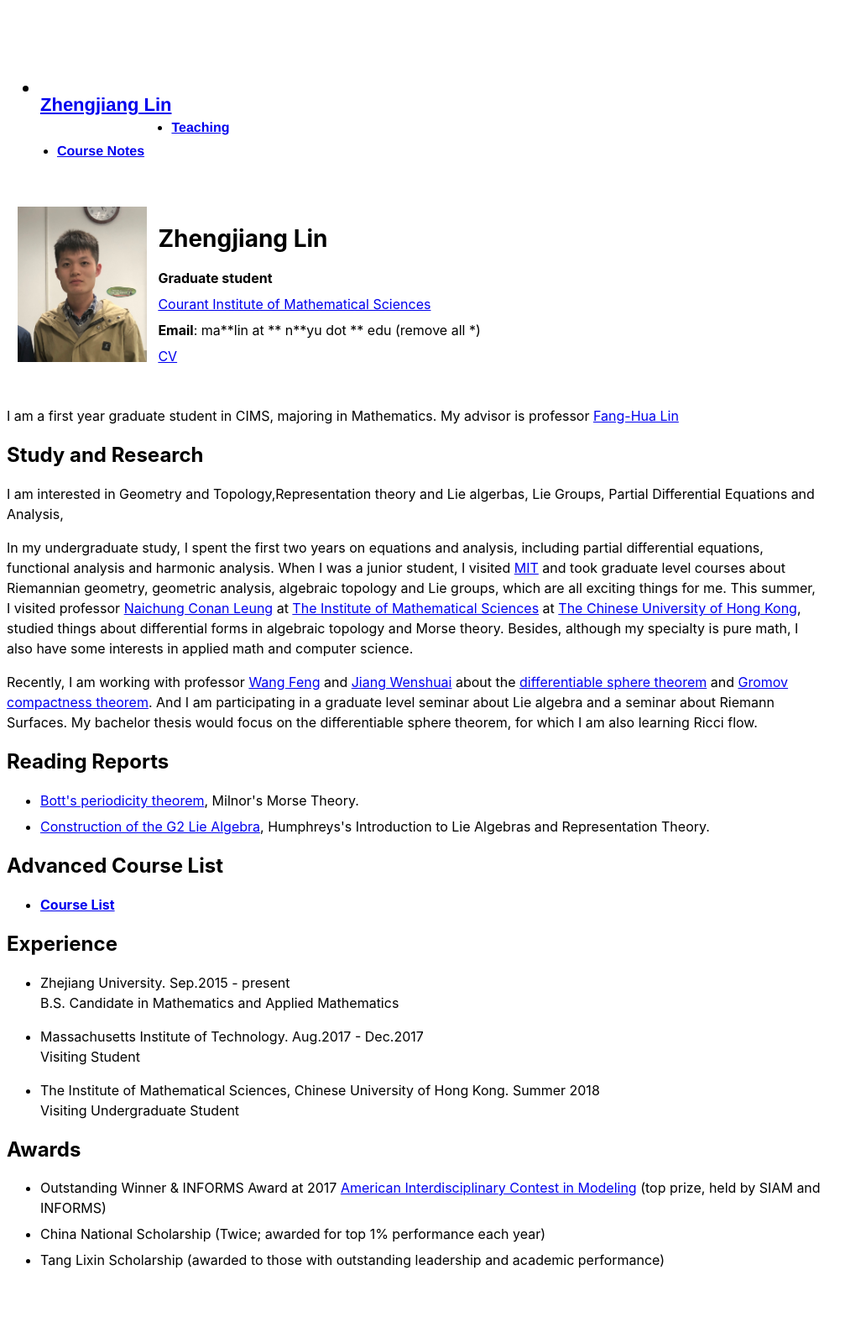
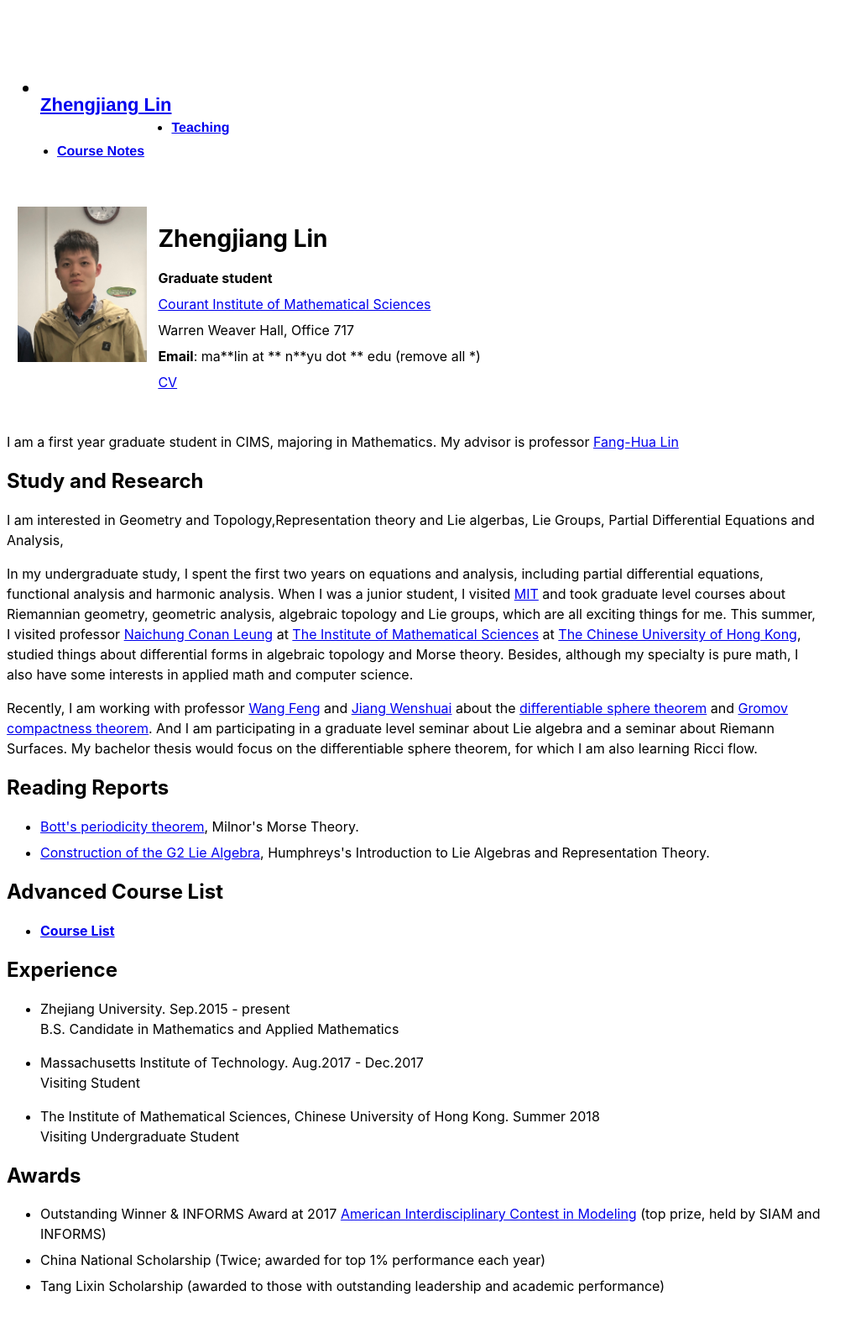
Before and after one commit to Acrescent/Acrescent.github.io, a Jekyll site: the page built from index.html, in a window 1280 px wide. Shown: the whole page at 84% size, without its empty margins (0-1032 px from the left). Built offline with Jekyll 4.4.1, drawn with Linux system fonts in a browser that asks for light colours; before the commit the page ends 1556 px from its top, so only the background shows below that.

Commit message:
Update index.html

```diff
--- a/index.html
+++ b/index.html
@@ -15,6 +15,8 @@ title: Zhengjiang Lin
     <b>Graduate student</b>
   <li>
     <a href="https://www.math.nyu.edu/dynamic/"> Courant Institute of Mathematical Sciences </a>
+  <li>
+    Warren Weaver Hall, Office 717
 <li>
   <b>Email</b>: <a>ma**lin at ** n**yu dot ** edu (remove all *)</a> </li>
 <li>
```
